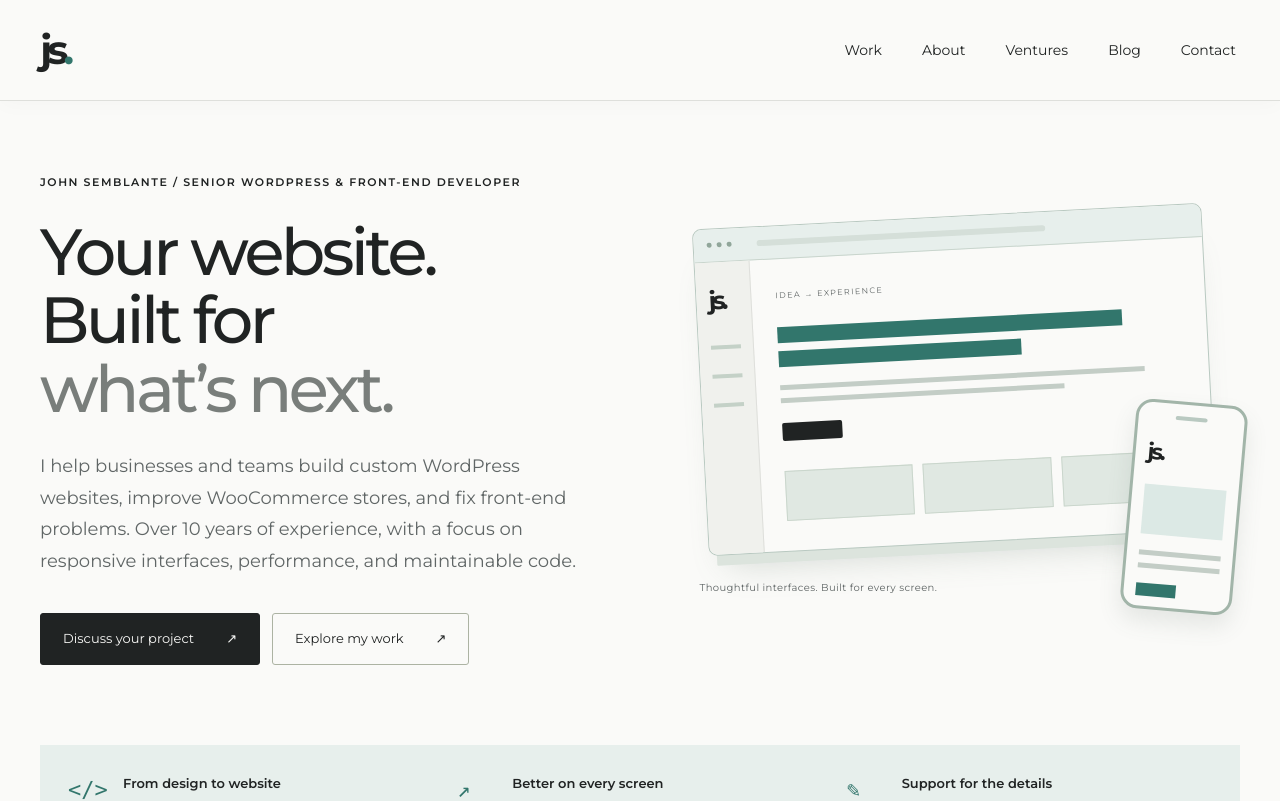
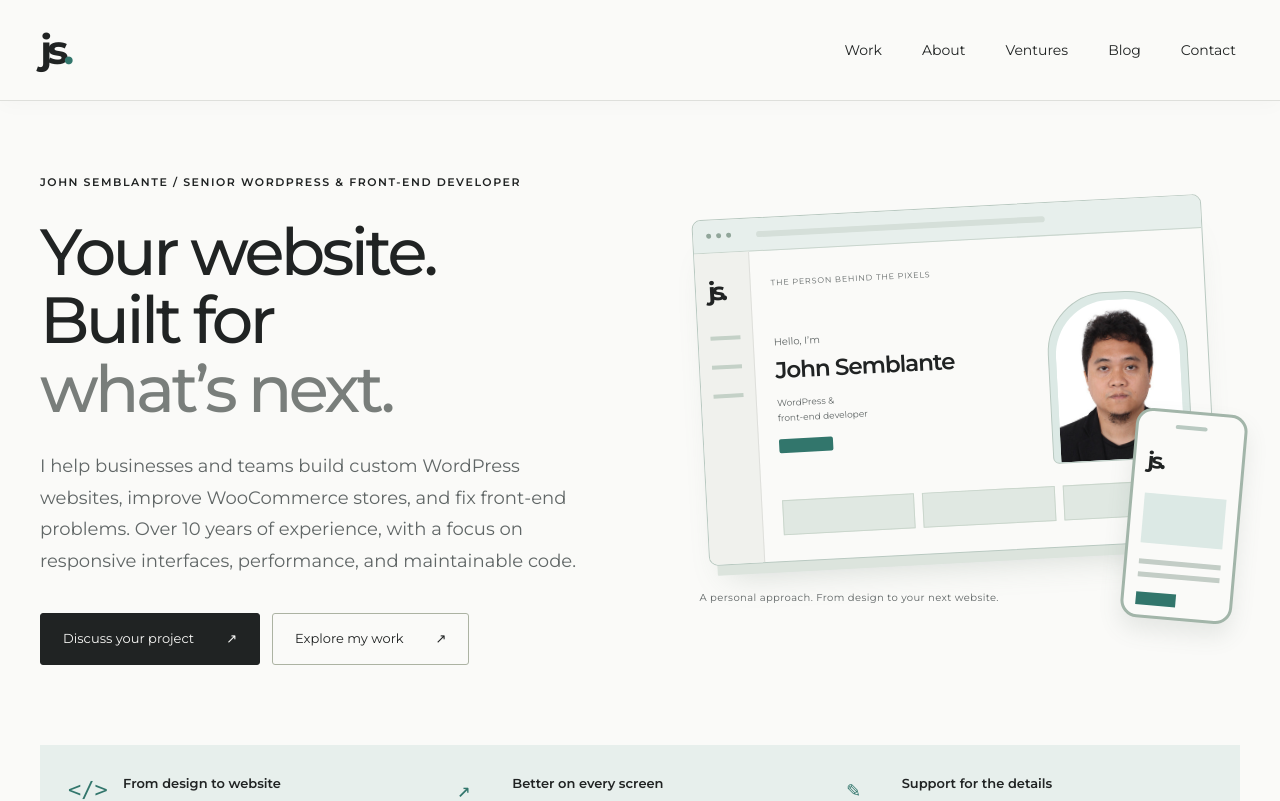
Before and after one commit to johnmsemblante/johnsemblante, a Next.js app: page / in a window 1280 px wide. Shown: the top 801 px of the page. Built offline with nearby package versions, Linux system fonts and the light colour scheme.

Commit message:
Personalize homepage hero canvas with John portrait

```diff
--- a/src/app/(portfolio)/page.tsx
+++ b/src/app/(portfolio)/page.tsx
@@ -12,7 +12,7 @@ import { publishedPosts } from "@/content/blog";
 export default function Home() {
   const writing = publishedPosts().slice(0, 2);
   return <>
-    <section className="hero mockup-hero"><div><p className="eyebrow">John Semblante / Senior WordPress & front-end developer</p><h1>Your website.<br />Built for<br /><span className="hero-muted">what’s next.</span></h1><p className="lede">{profile.homeSummary}</p><div className="actions"><Button href="/contact/">Discuss your project</Button><Button href="/work/" secondary>Explore my work</Button></div></div><BrowserIllustration /></section>
+    <section className="hero mockup-hero"><div><p className="eyebrow">John Semblante / Senior WordPress & front-end developer</p><h1>Your website.<br />Built for<br /><span className="hero-muted">what’s next.</span></h1><p className="lede">{profile.homeSummary}</p><div className="actions"><Button href="/contact/">Discuss your project</Button><Button href="/work/" secondary>Explore my work</Button></div></div><BrowserIllustration portrait={{ src: profile.portrait, name: "John Semblante" }} /></section>
     <div className="portfolio-strip" aria-label="Portfolio focus"><div><span className="strip-symbol" aria-hidden="true">&lt;/&gt;</span><p><strong>From design to website</strong><span>Custom WordPress development from your Figma designs.</span></p></div><div><span className="strip-symbol" aria-hidden="true">↗</span><p><strong>Better on every screen</strong><span>Responsive layouts and cross-browser improvements.</span></p></div><div><span className="strip-symbol" aria-hidden="true">✎</span><p><strong>Support for the details</strong><span>UI fixes, integrations, and performance improvements.</span></p></div></div>
     <DevelopmentServices /><section className="section"><div className="section-heading"><div><p className="eyebrow">The portfolio</p><h2>Selected public projects.</h2></div><Link className="text-link" href="/work/">View all work <Arrow /></Link></div>{projects.length ? <ProjectGrid projects={projects.slice(0, 3)} /> : <div className="work-pending"><span className="work-pending-mark" aria-hidden="true">&lt;/&gt;</span><div><h3>Project stories are taking shape.</h3><p>Verified projects, screenshots, and case studies will be shared here soon.</p></div></div>}</section>
     <section className="section"><div className="section-heading"><div><p className="eyebrow">Beyond the screen</p><h2>Independent ventures.</h2></div><Link className="text-link" href="/ventures/">View all ventures <Arrow /></Link></div><VentureCards compact /><p className="section-note">Take a coffee break with Lazy Barista or plan your Cebu trip with Golden Travel and Tours.</p></section>
--- a/src/app/globals.css
+++ b/src/app/globals.css
@@ -149,3 +149,18 @@ body,button,input,select,textarea,h1,h2,h3,h4,h5,h6,.serif,.venture-name,.vehicl
 .service-copy-grid{display:grid;grid-template-columns:repeat(3,minmax(0,1fr));gap:24px}.service-copy-grid article{padding:28px;background:#f0f4f1;border-top:2px solid #b7cfc2}.service-copy-grid h3{font-size:24px;line-height:1.25;margin-bottom:18px}.service-copy-grid p{font-size:14px;color:var(--muted)}.service-copy-grid .service-scope{font-size:11px;color:#426257;margin-bottom:0}.service-copy-cta{font-size:14px;margin-top:26px}.service-copy-cta a{margin-left:8px;white-space:normal}@media(max-width:850px){.service-copy-grid{grid-template-columns:1fr}.service-copy-cta a{margin:12px 0 0;display:flex}}
 
 .inquiry-fields{border:0;padding:0;margin:0;min-width:0}.inquiry-panel button:disabled{opacity:.65;cursor:wait}.inquiry-status:not(:empty){margin-top:18px;padding:16px;background:#e7efec;color:#234c43;font-size:14px;line-height:1.7}
+
+/* Homepage ownership card shares the About portrait without changing other illustrations. */
+.personal-study .study-canvas{padding:26px 20px}
+.personal-study .study-label{font-size:8px;letter-spacing:.1em;line-height:1.6;margin-bottom:20px}
+.study-introduction{display:grid;grid-template-columns:minmax(0,1fr) minmax(0,1fr);align-items:center;gap:14px}
+.study-person-copy{min-width:0}
+.study-person-copy>span{display:block;font-size:10px;line-height:1.7;color:var(--muted)}
+.study-person-copy>strong{display:block;font-size:clamp(16px,1.8vw,24px);font-weight:600;line-height:1.2;letter-spacing:-.045em;margin:7px 0 10px}
+.study-person-copy>.study-person-role{font-size:9px;line-height:1.7}
+.study-person-copy .study-button{width:54px;height:14px;margin-top:14px;background:#32766c}
+.study-portrait-frame{padding:7px 7px 0;background:#dce9e5;border:1px solid #b9c9c1;border-radius:60px 60px 6px 6px;overflow:hidden;max-width:140px;justify-self:end}
+.study-portrait-frame img{display:block;width:100%;height:auto;border-radius:55px 55px 0 0}
+.personal-study .study-tiles{margin-top:22px;gap:8px}
+.personal-study .study-tiles span{height:35px}
+@media(max-width:620px){.personal-study .study-canvas{padding:20px 14px}.personal-study .study-label{font-size:7px;margin-bottom:14px}.study-introduction{gap:10px}.study-person-copy>strong{font-size:17px}.study-person-copy>span{font-size:9px}.study-person-copy>.study-person-role{font-size:8px}.study-portrait-frame{padding:5px 5px 0}.personal-study .study-phone{bottom:18px}.personal-study>p{max-width:calc(100% - 70px);line-height:1.7}}
--- a/src/components/browser-illustration.tsx
+++ b/src/components/browser-illustration.tsx
@@ -1,4 +1,23 @@
-/** Decorative layout study, never presented as a real portfolio project. */
-export function BrowserIllustration() {
-  return <div className="browser-study" aria-hidden="true"><div className="study-window"><div className="study-toolbar"><i /><i /><i /><span /></div><div className="study-content"><div className="study-sidebar"><b>js.</b><i /><i /><i /></div><div className="study-canvas"><div className="study-label">IDEA → EXPERIENCE</div><div className="study-headline" /><div className="study-headline short" /><div className="study-line" /><div className="study-line short" /><div className="study-button" /><div className="study-tiles"><span /><span /><span /></div></div></div></div><div className="study-phone"><span /><b>js.</b><div /><i /><i /><em /></div><p>Thoughtful interfaces. Built for every screen.</p></div>;
+type Portrait = { src: string; name: string };
+
+/** A layout illustration; the homepage variant introduces the site's owner. */
+export function BrowserIllustration({ portrait }: { portrait?: Portrait }) {
+  return <div className={`browser-study${portrait ? " personal-study" : ""}`} role={portrait ? "img" : undefined} aria-label={portrait ? `${portrait.name}, the developer behind this website, pictured inside a responsive website illustration` : undefined} aria-hidden={portrait ? undefined : true}>
+    <div className="study-window">
+      <div className="study-toolbar"><i /><i /><i /><span /></div>
+      <div className="study-content">
+        <div className="study-sidebar"><b>js.</b><i /><i /><i /></div>
+        <div className="study-canvas">
+          <div className="study-label">{portrait ? "THE PERSON BEHIND THE PIXELS" : "IDEA → EXPERIENCE"}</div>
+          {portrait ? <div className="study-introduction">
+            <div className="study-person-copy"><span>Hello, I’m</span><strong>{portrait.name}</strong><span className="study-person-role">WordPress &amp;<br />front-end developer</span><div className="study-button" /></div>
+            <div className="study-portrait-frame"><img src={portrait.src} alt="" width={247} height={319} /></div>
+          </div> : <><div className="study-headline" /><div className="study-headline short" /><div className="study-line" /><div className="study-line short" /><div className="study-button" /></>}
+          <div className="study-tiles"><span /><span /><span /></div>
+        </div>
+      </div>
+    </div>
+    <div className="study-phone"><span /><b>js.</b><div /><i /><i /><em /></div>
+    <p>{portrait ? "A personal approach. From design to your next website." : "Thoughtful interfaces. Built for every screen."}</p>
+  </div>;
 }
```
